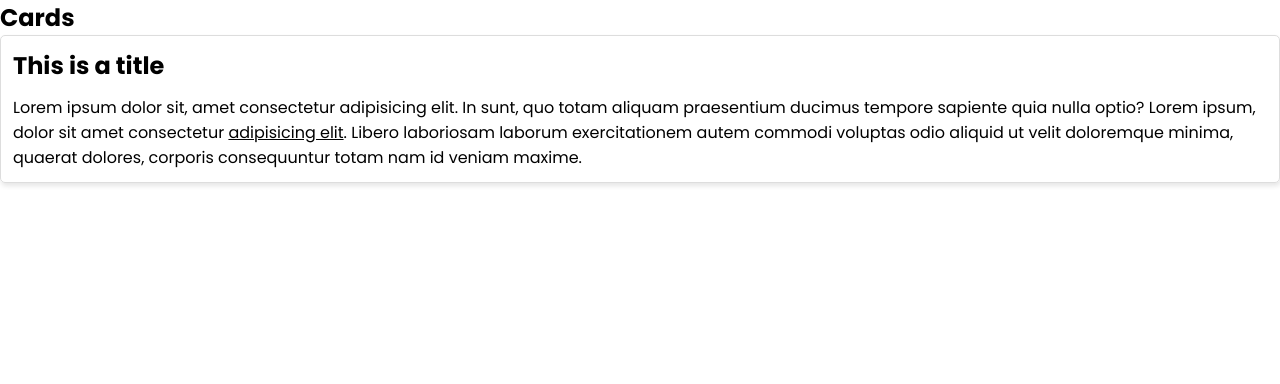
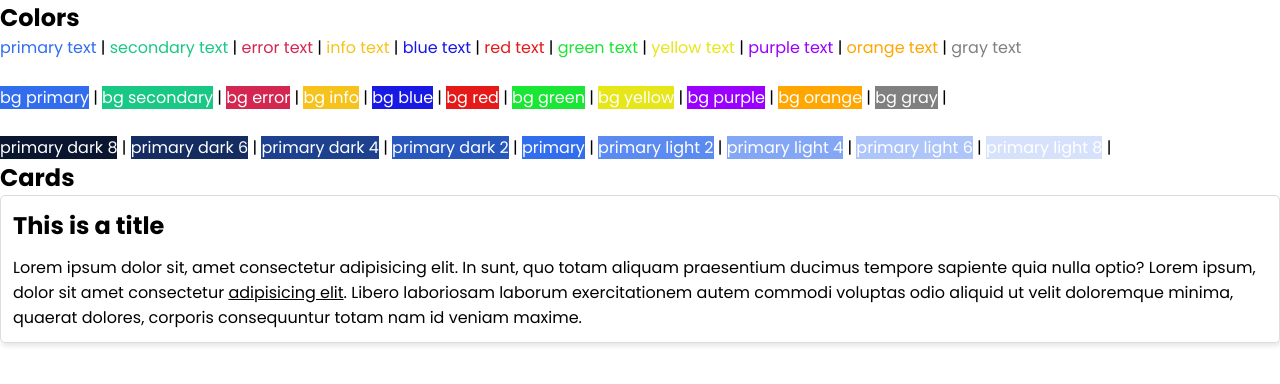
Before and after one commit to chez199030/Learn-Sass, a website: page index.html in a window 1280 px wide. Drawn offline with nearby package versions, Linux system fonts and the light colour scheme; files that its build step writes are made by us from their sources.

Commit message:
Using Loop

```diff
--- /dev/null
+++ b/app/src/scss/_colors.scss
@@ -0,0 +1,24 @@
+@each $key, $val in $colors {
+  .text-#{$key} {
+    color: $val;
+  }
+  .bg-#{$key} {
+    background-color: $val;
+  }
+
+  @for $i from 1 through 9 {
+    .text-#{$key}-light-#{$i} {
+      color: mix(white, $val, $i * 10);
+    }
+    .bg-#{$key}-light-#{$i} {
+      background-color: mix(white, $val, $i * 10);
+    }
+
+    .text-#{$key}-dark-#{$i} {
+      color: mix(black, $val, $i * 10);
+    }
+    .bg-#{$key}-dark-#{$i} {
+      background-color: mix(black, $val, $i * 10);
+    }
+  }
+}
--- a/app/src/scss/style.scss
+++ b/app/src/scss/style.scss
@@ -4,6 +4,7 @@
 @import "base";
 
 //Colors
+@import "colors";
 
 //Components (buttons, cards, navbar
 @import "components/cards"; //Utilities (margin, padding, opacity)
--- a/index.html
+++ b/index.html
@@ -6,11 +6,50 @@
     <meta name="viewport" content="width=device-width, initial-scale=1.0" />
     <title>Document</title>
 
-    <link rel="stylesheet" href="app/dist/css/style.css?cb=1664076872927" />
-    <script defer type="module" src="app/dist/js/script.js?cb=1664076872927"></script>
+    <link rel="stylesheet" href="app/dist/css/style.css?cb=1664096767921" />
+    <script defer type="module" src="app/dist/js/script.js?cb=1664096767921"></script>
   </head>
   <body>
+    <div>
       <!-- colors -->
+      <h2>Colors</h2>
+      <span class="text-primary">primary text</span> |
+      <span class="text-secondary">secondary text</span> |
+      <span class="text-error">error text</span> |
+      <span class="text-info">info text</span> |
+      <span class="text-blue">blue text</span> |
+      <span class="text-red">red text</span> |
+      <span class="text-green">green text</span> |
+      <span class="text-yellow">yellow text</span> |
+      <span class="text-purple">purple text</span> |
+      <span class="text-orange">orange text</span> |
+      <span class="text-gray">gray text</span>
+
+      <br /><br />
+
+      <span class="bg-primary text-white">bg primary</span> |
+      <span class="bg-secondary text-white">bg secondary</span> |
+      <span class="bg-error text-white">bg error</span> |
+      <span class="bg-info text-white">bg info</span> |
+      <span class="bg-blue text-white">bg blue</span> |
+      <span class="bg-red text-white">bg red</span> |
+      <span class="bg-green text-white">bg green</span> |
+      <span class="bg-yellow text-white">bg yellow</span> |
+      <span class="bg-purple text-white">bg purple</span> |
+      <span class="bg-orange text-white">bg orange</span> |
+      <span class="bg-gray text-white">bg gray</span> |
+
+      <br /><br />
+
+      <span class="bg-primary-dark-8 text-white">primary dark 8</span> |
+      <span class="bg-primary-dark-6 text-white">primary dark 6</span> |
+      <span class="bg-primary-dark-4 text-white">primary dark 4</span> |
+      <span class="bg-primary-dark-2 text-white">primary dark 2</span> |
+      <span class="bg-primary text-white">primary</span> |
+      <span class="bg-primary-light-2 text-white">primary light 2</span> |
+      <span class="bg-primary-light-4 text-white">primary light 4</span> |
+      <span class="bg-primary-light-6 text-white">primary light 6</span> |
+      <span class="bg-primary-light-8 text-white">primary light 8</span> |
 
       <!-- font sizes -->
 
@@ -23,15 +62,17 @@
         <p class="card-body">
           Lorem ipsum dolor sit, amet consectetur adipisicing elit. In sunt, quo
           totam aliquam praesentium ducimus tempore sapiente quia nulla optio?
-        Lorem ipsum, dolor sit amet consectetur <a href="">adipisicing elit</a>.
-        Libero laboriosam laborum exercitationem autem commodi voluptas odio
-        aliquid ut velit doloremque minima, quaerat dolores, corporis
-        consequuntur totam nam id veniam maxime.
+          Lorem ipsum, dolor sit amet consectetur
+          <a href="">adipisicing elit</a>. Libero laboriosam laborum
+          exercitationem autem commodi voluptas odio aliquid ut velit doloremque
+          minima, quaerat dolores, corporis consequuntur totam nam id veniam
+          maxime.
         </p>
       </div>
 
       <!-- grid system -->
 
       <!-- utilities -->
+    </div>
   </body>
 </html>
```
Also changed, not shown: app/src/index.html (+45 -4 lines). Lines whose indentation alone changed are shown as unchanged.
